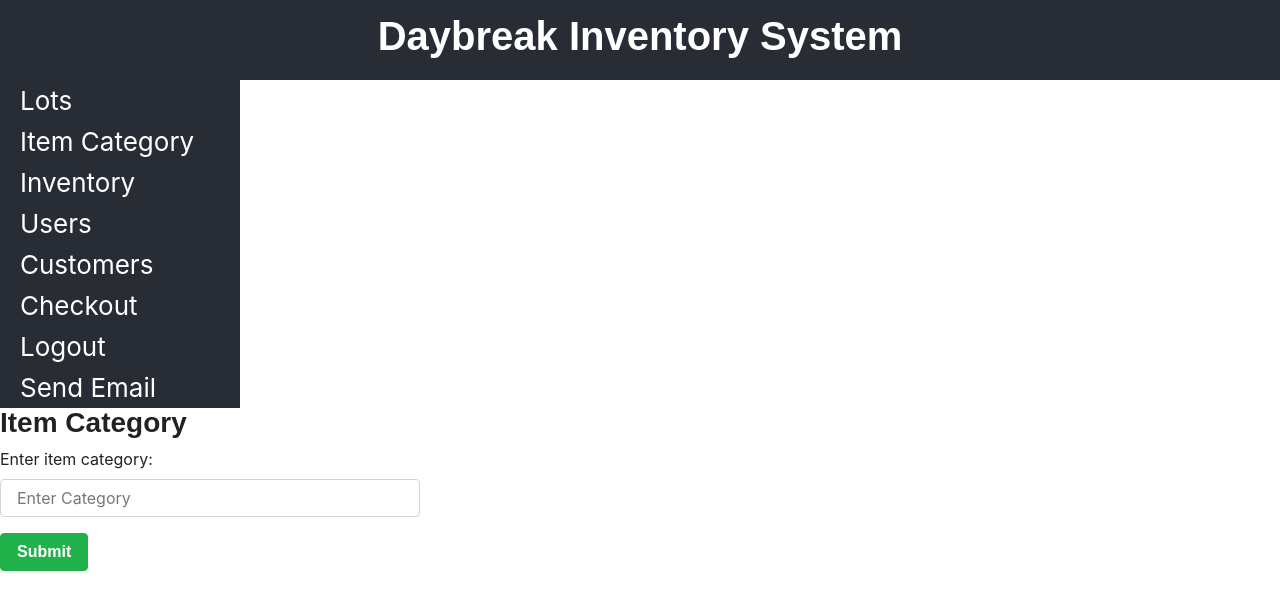
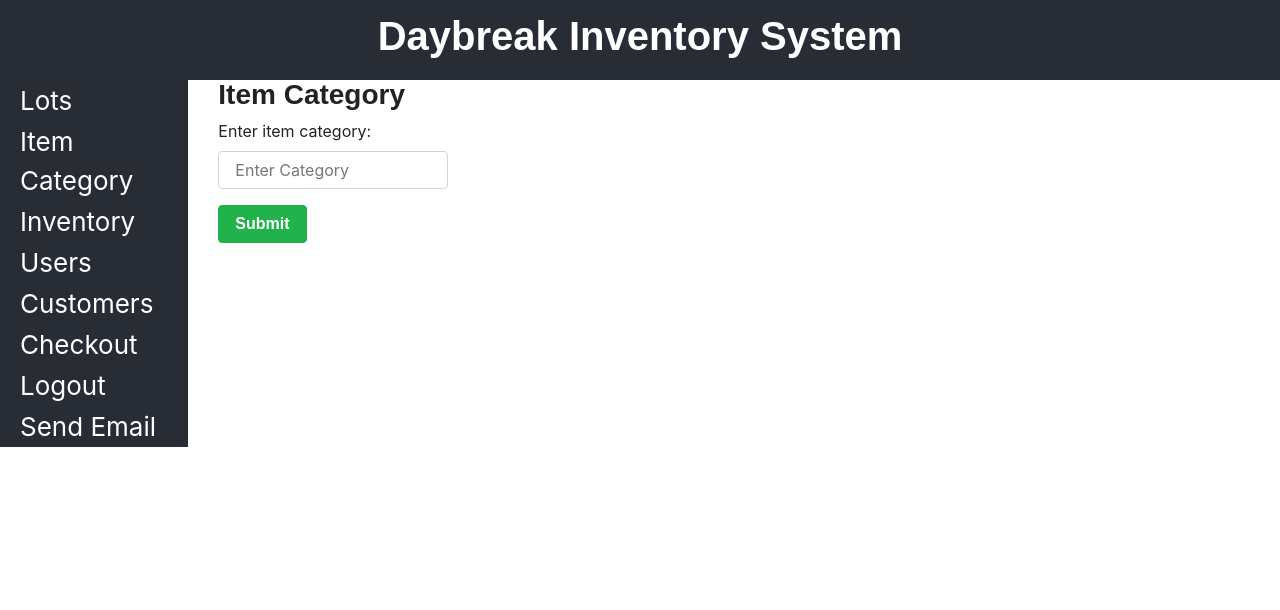
Before and after one commit to boogeybum/daybreak-inventory, a React (Create React App) app in the folder client/: page /itemcategories in a window 1280 px wide. Shown: the top 610 px of the page. Built offline with nearby package versions, Linux system fonts and the light colour scheme; a web font is replaced by a local one.

Commit message:
updated page layout wrapper

```diff
--- a/client/src/App.css
+++ b/client/src/App.css
@@ -26,7 +26,7 @@
 .Navsidebar {
   background-color: #282c34;
   min-height: 5vh;
-  max-width: 30vh;
+  /* max-width: 30vh; */
   display: flex;
   flex-direction: column;
   align-items: flex-start;
--- a/client/src/App.js
+++ b/client/src/App.js
@@ -2,7 +2,7 @@ import React, { Component } from 'react';
 import './App.css';
 import {BrowserRouter as Router, Route, Switch} from "react-router-dom";
 // import LotsForm from "./components";
-import itemscategoriesForm from "./pages/itemCategoryForm";
+import ItemCategoryForm from "./pages/itemCategoryForm";
 // import InventoryForm from "./components";
 // import UsersForm from "./components";
 import CustomerForm from "./components/customers/CustomerForm";
@@ -15,18 +15,19 @@ class App extends Component {
   render() {
     return (
       <Router>
-        <div>
+        <div className="container-flex">
           <Header />
+          <div className="row">
           <Nav />
           <Switch>
             {/* <Route exact path="/lots" component={LotsForm}/> */}
-            <Route exact path="/itemcategories" component={itemscategoriesForm}/>
+            <Route exact path="/itemcategories" component={ItemCategoryForm}/>
             {/* <Route exact path="/inventory" component={InventoryForm}/> */}
             {/* <Route exact path="/users" component={UsersForm}/> */}
             <Route exact path="/customers" component={CustomerForm}/>
             {/* <Route exact path="/checkout" component={CheckoutForm}/> */}
           </Switch>
-
+          </div>
           {/* <div id ="App">
             <FormBtn data-toggle = "collapse" data-target = "#add-customer" type = "button" style = {{borderBottom: "solid", borderColor: "green"}}>Add Customer <span style = {{paddingLeft: "10px"}}>+</span></FormBtn>
             <CustomerForm />
--- a/client/src/components/categoryForm/CategoryForm.js
+++ b/client/src/components/categoryForm/CategoryForm.js
@@ -1,16 +1,16 @@
 import React, { Component } from 'react';
-import { Input, FormBtn, FormRow } from '../form tools/form';
+import { Input, FormBtn,  FormRow, FormContainer } from '../form tools/form';
 
 class CategoryForm extends Component {
   render() {
     return (
-      <div id='add-category'>
+      <FormContainer id='add-category'>
         <h3>Item Category</h3>
         <form id='itemcategories'>
           <FormRow>
             <Input
               name='itemcategoriesInput'
-              colSpecs='form-group col-sm-4'
+              colSpecs='form-group col-md'
               placeholder='Enter Category'
               id='itemcategoriesInput'
               labelText='Enter item category:'
@@ -20,7 +20,7 @@ class CategoryForm extends Component {
             Submit
           </FormBtn>
         </form>
-      </div>
+      </FormContainer>
     );
   }
 }
--- a/client/src/components/form tools/form.js
+++ b/client/src/components/form tools/form.js
@@ -40,3 +40,19 @@ export function FormBtn(props) {
     </button>
   );
 }
+
+export function FormContainer(props) {
+  return (
+        <div className="col-md-10">
+          {props.children}
+        </div>
+  );
+}
+
+export function NavContainer(props) {
+  return (
+        <div className="col-md-2">
+          {props.children}
+        </div>
+  )
+}
--- a/client/src/components/navigation/Header.js
+++ b/client/src/components/navigation/Header.js
@@ -2,9 +2,11 @@ import React from 'react';
 
 function Header() {
   return (
-    <header className="App-header">
-      <h1>Daybreak Inventory System</h1>
-    </header>
+    // <div className="container">
+      <header className="App-header">
+        <h1>Daybreak Inventory System</h1>
+      </header>
+    // </div>
   );
 }
 
--- a/client/src/components/navigation/Nav.js
+++ b/client/src/components/navigation/Nav.js
@@ -1,8 +1,10 @@
 import React from "react";
 import {Link} from "react-router-dom";
+import { NavContainer } from "../form tools/form";
 
 function Nav() {
     return(
+        <NavContainer>
             <nav className="Navsidebar">
                 <Link className="NavLink" to="/lots">Lots</Link>
                 <Link className="NavLink" to="/itemcategories">Item Category</Link>
@@ -13,6 +15,7 @@ function Nav() {
                 <Link className="NavLink" to="/logout">Logout</Link>
                 <Link className="NavLink" to="/logout">Send Email</Link>
             </nav>
+        </NavContainer>
     );
 }
 
--- a/client/src/pages/itemCategoryForm.js
+++ b/client/src/pages/itemCategoryForm.js
@@ -4,7 +4,7 @@ import CategoryForm from "../components/categoryForm/CategoryForm";
 import CategoryResults from "../components/categoryForm/CategoryResults";
 import API from '../utils/API';
 
-class itemcategoriesForm extends Component {
+class ItemCategoryForm extends Component {
   constructor(props) {
     super(props);
     this.state = {
@@ -49,4 +49,4 @@ class itemcategoriesForm extends Component {
   }
 }
 
-export default itemcategoriesForm;
+export default ItemCategoryForm;
```
Also changed, not shown: 2 other files (tests, documents, lock files or other folders). Lines whose indentation alone changed are shown as unchanged.
